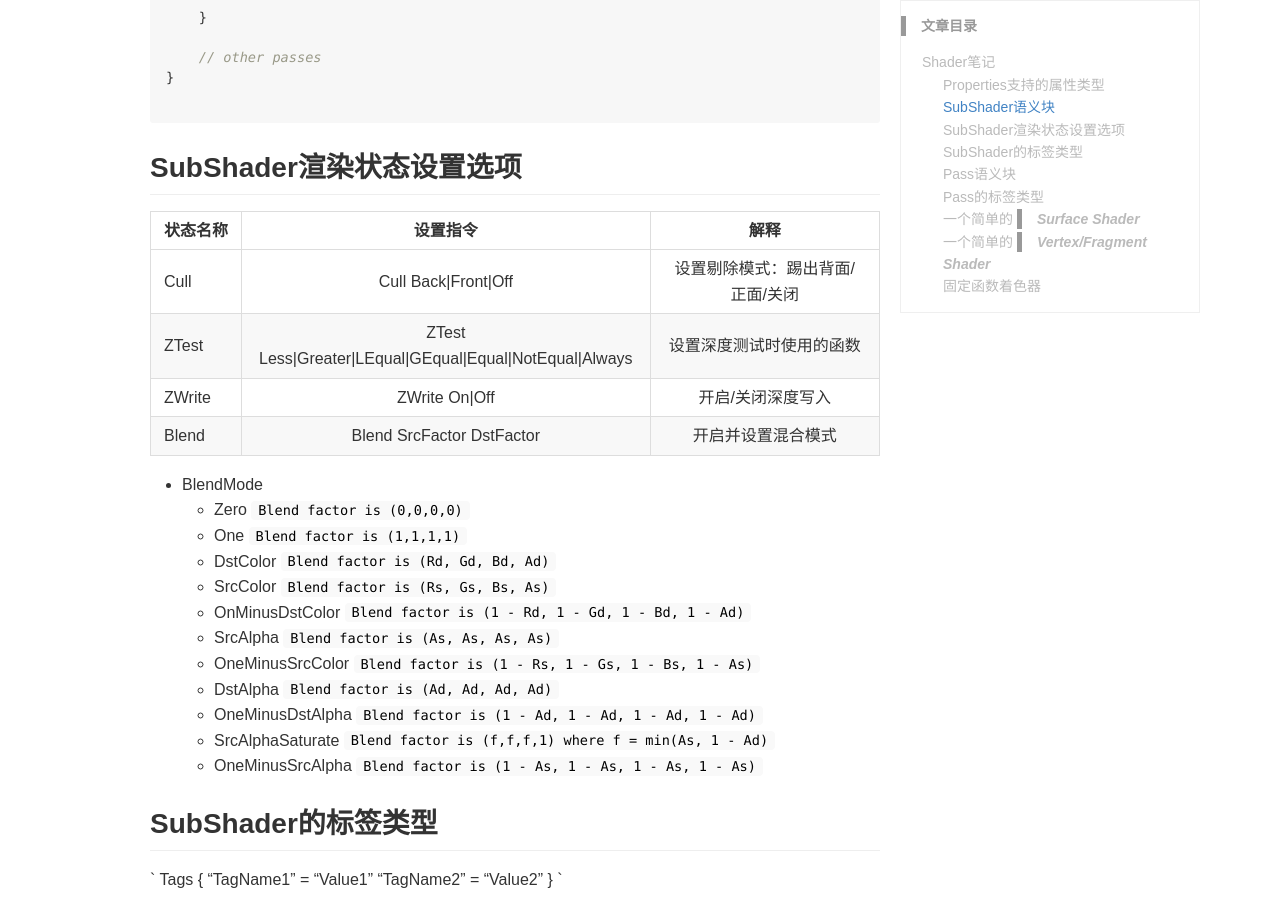
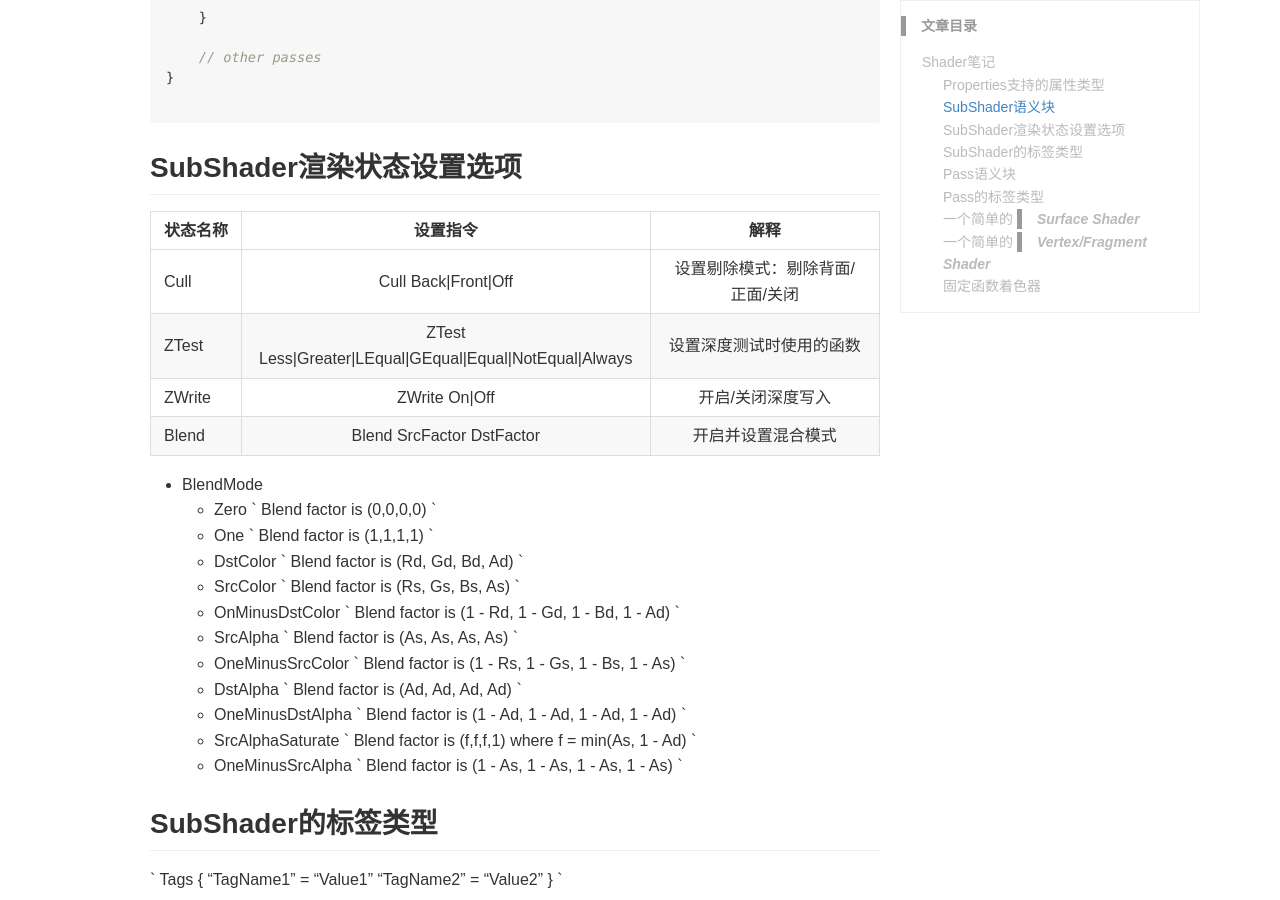
Before and after one commit to lingkeyang/lingkeyang.github.io, a Jekyll site: the page built from _posts/2017-09-28-shader.md, in a window 1280 px wide and 900 px high, scrolled down 1301 px. Built offline with Jekyll 4.4.1, drawn with Linux system fonts in a browser that asks for light colours; comment, search, counter and statistics services are not loaded; some of the changed text lies outside the part shown.

Commit message:
错别字

````diff
--- a/_posts/2017-09-28-shader.md
+++ b/_posts/2017-09-28-shader.md
@@ -28,10 +28,10 @@ description: Shader笔记
     + bump
 
 - [MaterialPropertyDrawer](https://docs.unity3d.com/ScriptReference/MaterialPropertyDrawer.html "unity document")
-    + [KeywordEnum(None, Add, Multiply)] ` ( [KeywordEnum(None, Add, Multiply)] _Overlay("Overlay mode", Float) = 0) `
-    + [Toggle] ` ([Toggle] _Invert("Invert color?", Float) = 0) `
-    + [HideInInspector] ` does not show the property value in the material inspector. `
-    + [Normal] ` indicates that a texture property expects a normal-map. `
+    + \[KeywordEnum(None, Add, Multiply)\] ` ( [KeywordEnum(None, Add, Multiply)] _Overlay("Overlay mode", Float) = 0) `
+    + \[Toggle\] ` ([Toggle] _Invert("Invert color?", Float) = 0) `
+    + \[HideInInspector\] ` does not show the property value in the material inspector. `
+    + \[Normal\] ` indicates that a texture property expects a normal-map. `
 
 ## SubShader语义块
 
@@ -57,24 +57,24 @@ SubShader{
 
 |状态名称|设置指令|解释|
 |---|:---:|:---:|
-|Cull|Cull Back\|Front\|Off|设置剔除模式：踢出背面/正面/关闭|
+|Cull|Cull Back\|Front\|Off|设置剔除模式：剔除背面/正面/关闭|
 |ZTest|ZTest Less\|Greater\|LEqual\|GEqual\|Equal\|NotEqual\|Always|设置深度测试时使用的函数|
 |ZWrite|ZWrite On\|Off|开启/关闭深度写入|
 |Blend|Blend SrcFactor DstFactor|开启并设置混合模式|
 
 
 - BlendMode
-    + Zero ``` Blend factor is (0,0,0,0) ```
-    + One ``` Blend factor is (1,1,1,1) ```
-    + DstColor ``` Blend factor is (Rd, Gd, Bd, Ad) ```
-    + SrcColor ``` Blend factor is (Rs, Gs, Bs, As) ```
-    + OnMinusDstColor ``` Blend factor is (1 - Rd, 1 - Gd, 1 - Bd, 1 - Ad) ```
-    + SrcAlpha ``` Blend factor is (As, As, As, As) ```
-    + OneMinusSrcColor ``` Blend factor is (1 - Rs, 1 - Gs, 1 - Bs, 1 - As) ```
-    + DstAlpha ``` Blend factor is (Ad, Ad, Ad, Ad) ```
-    + OneMinusDstAlpha ``` Blend factor is (1 - Ad, 1 - Ad, 1 - Ad, 1 - Ad) ```
-    + SrcAlphaSaturate ``` Blend factor is (f,f,f,1) where f = min(As, 1 - Ad) ```
-    + OneMinusSrcAlpha ``` Blend factor is (1 - As, 1 - As, 1 - As, 1 - As) ```
+    + Zero ` Blend factor is (0,0,0,0) `
+    + One ` Blend factor is (1,1,1,1) `
+    + DstColor ` Blend factor is (Rd, Gd, Bd, Ad) `
+    + SrcColor ` Blend factor is (Rs, Gs, Bs, As) `
+    + OnMinusDstColor ` Blend factor is (1 - Rd, 1 - Gd, 1 - Bd, 1 - Ad) `
+    + SrcAlpha ` Blend factor is (As, As, As, As) `
+    + OneMinusSrcColor ` Blend factor is (1 - Rs, 1 - Gs, 1 - Bs, 1 - As) `
+    + DstAlpha ` Blend factor is (Ad, Ad, Ad, Ad) `
+    + OneMinusDstAlpha ` Blend factor is (1 - Ad, 1 - Ad, 1 - Ad, 1 - Ad) `
+    + SrcAlphaSaturate ` Blend factor is (f,f,f,1) where f = min(As, 1 - Ad) `
+    + OneMinusSrcAlpha ` Blend factor is (1 - As, 1 - As, 1 - As, 1 - As) `
 
 
 ## SubShader的标签类型
@@ -124,9 +124,9 @@ Pass{
 }
 ```
 
-- Pass中 ``` Name "MyPassName" ```
+- Pass中 ` Name "MyPassName" `
 
-- 可通过 ``` UsePass "ShaderName/MYPASSNAME" ``` 来复用Pass代码 (PASSNAME 大写)
+- 可通过 ` UsePass "ShaderName/MYPASSNAME" ` 来复用Pass代码 (PASSNAME 大写)
 
 ## Pass的标签类型
 
````
